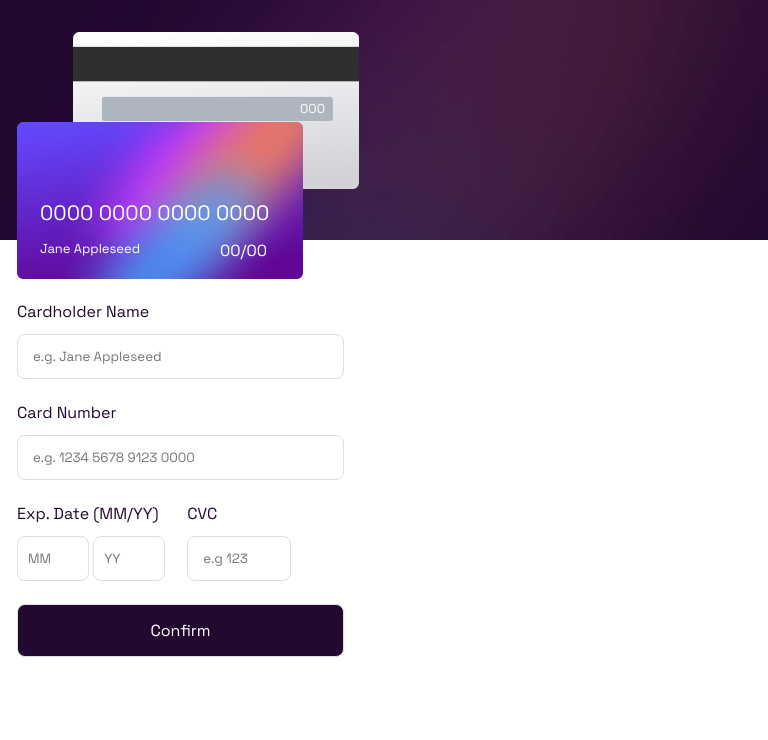
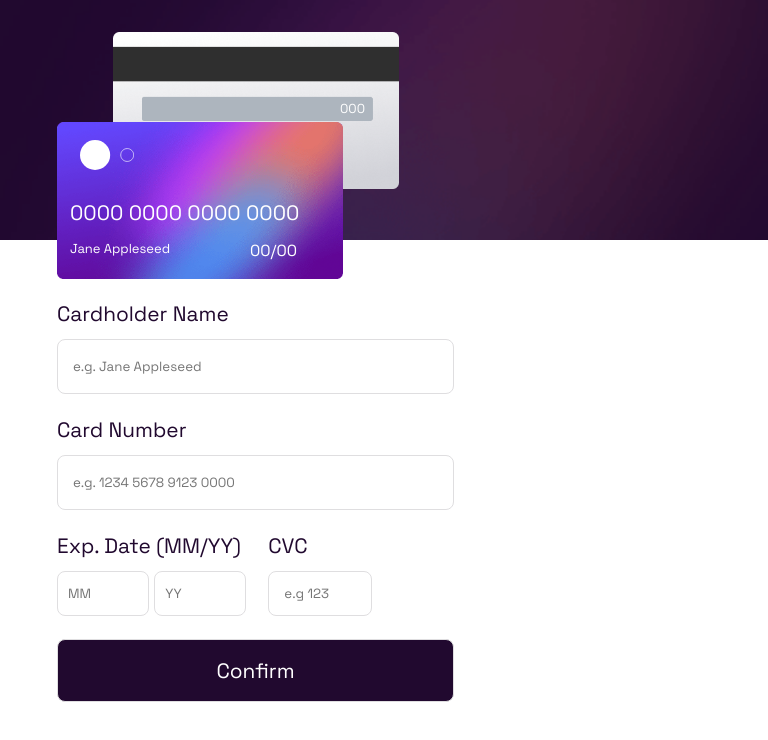
Before and after one commit to lidth/interactive-card-details-form, a plain HTML site: page index.html in a window 768 px wide. Drawn offline with Linux system fonts and the light colour scheme.

Commit message:
media query tablet

```diff
--- a/assets/script.js
+++ b/assets/script.js
@@ -10,6 +10,7 @@ function verphocvc() {
 document.addEventListener("keyup", function() {
     let inputname = document.getElementById('itextname').value;
     let nametext = document.getElementById('textofrontname')
+
     if (inputname == '') {
         nametext.innerHTML = "Jane Appleseed"
     } else {
--- a/assets/style.css
+++ b/assets/style.css
@@ -9,6 +9,16 @@
     font-optical-sizing: auto;
     font-weight: 400;
     font-style: normal;
+}
+
+div#dclogo {
+    position: absolute;
+    top: 140px;
+    left: 40px;
+}
+
+div#dclogo img {
+    height: 30px;
 }
 
 div#carddivs {
@@ -130,3 +140,70 @@ form input[type=submit] {
     font-size: 1em;
     margin-bottom: 0px;
 }
+
+@media screen and (min-width: 500px) and (max-width: 1000px) {
+
+    div#carddivs {
+        margin-left: 40px;
+    }
+
+    div#textovers {
+        left: 340px;
+    }
+
+    div#textofrontnumber {
+        left: 70px;
+    }
+
+    div#textofrontname {
+        left: 70px;
+    }
+
+    div#textofrontdate {
+        left: 250px;
+    }
+
+    div#dclogo {
+        left: 80px;
+    }
+
+    form {
+        font-size: 1.3em;
+        margin-left: 40px;
+    }
+
+    form input {
+        margin-bottom: 23px;
+        outline: none;
+        border: 1px solid #DFDEE0;
+        border-radius: 8px;
+        width: 397px;
+        height: 55px;
+        padding: 15px;
+    }
+
+    div#expdate input {
+        display: inline-block;
+        width: 92px;
+        height: 45px;
+        padding: 10px;
+    }
+
+    div#cvc input {
+        width: 104px;
+        height: 45px;
+
+    }
+
+    form input[type=submit] {
+        display: block;
+        width: 397px;
+        height: 63px;
+        background-color: #21092F;
+        color: white;
+        font-size: 1em;
+        margin-bottom: 0px;
+    }
+
+
+}
--- a/index.html
+++ b/index.html
@@ -8,9 +8,13 @@
   <title>Frontend Mentor | Interactive card details form</title>
 </head>
 <body>
+
   <div id="carddivs">
     <div id="versphoto"><img src="images/bg-card-back.png" alt="Image of a back credit card"></div>
     <div id="frentphoto"><img src="images/bg-card-front.png" alt="Front of a credit card"></div>
+  </div>
+  <div id="dclogo">
+    <img src="images/card-logo.svg" alt="card logo">
   </div>
   <div id="textocard">
     <div id="textovers"><p>000</p></div>
```
